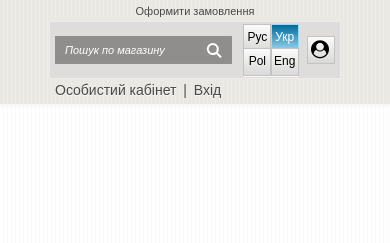
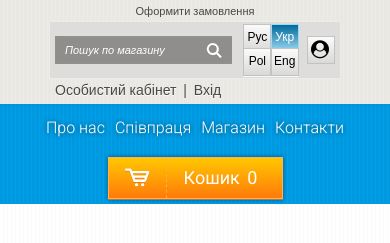
Before and after one commit to JuliaShybunka/Impulsis-test, a website: page app/index.html in a window 390 px wide. Shown: the part 93-336 px from the top of the page. Drawn offline with nearby package versions, Linux system fonts and the light colour scheme; files whose address does not match are found by name; a web font is replaced by a local one.

Commit message:
Create media for navigation

```diff
--- a/app/css/media.css
+++ b/app/css/media.css
@@ -29,6 +29,36 @@
 }
 
 @media (max-width: 1000px) {
+
+    .header__ribbon .header__nav:before,
+    .header__ribbon .header__nav:after {
+        display: none;
+    }
+
+    nav {
+        background-image: -webkit-linear-gradient(0deg, #0098de 37.5%, #00a0ea 37.5%, #00a0ea 50%, #0098de 50%, #0098de 87.5%, #00a0ea 87.5%, #00a0ea 100%);
+        background-size: 8.00px 8.00px;
+    }
+
+    .header__nav {
+        width: 100%;
+        margin-top: 0;
+        background-image: none;
+    }
+
+    .header__nav {
+        justify-content: start;
+    }
+
+    .nav__btn {
+        margin-left: 50px;
+        margin: 5px 0 0 50px;
+    }
+
+    .header__inner::before {
+        display: none;
+    }
+
     .header__items {
         flex-direction: column;
 
@@ -49,6 +79,13 @@
 
 
 @media (max-width: 750px) {
+
+    .nav__menu-items {
+        max-width: 413px;
+        font-size: 16px;
+        padding-left: 10px;
+    }
+
     .header {
         padding: 5px;
     }
@@ -114,7 +151,34 @@
     }
 }
 
+@media (max-width: 670px) {
+    .nav__btn button {
+        width: 175px;
+    }
+
+}
+
 @media (max-width: 650px) {
+    .header__nav {
+        flex-direction: column;
+        align-items: center;
+    }
+
+    .nav__menu-items {
+        padding: 15px;
+    }
+
+    .nav__btn {
+        margin-left: 0;
+    }
+
+    .nav__menu-items {
+        width: auto;
+    }
+
+    nav {
+        min-height: 100px;
+    }
 
     .header__items,
     header__top-numbers {
@@ -217,3 +281,24 @@
         text-align: center;
     }
 }
+
+@media (max-width: 320px) {
+    .header__nav {
+        display: inline-block;
+    }
+
+    .nav__btn button {
+        width: 100%;
+        display: block;
+    }
+
+    .nav__menu-items {
+        padding: 5px;
+        padding-top: 10px;
+        font-size: 14px;
+    }
+
+    nav {
+        min-height: 78px;
+    }
+}
--- a/app/scss/style.scss
+++ b/app/scss/style.scss
@@ -40,7 +40,7 @@ a {
 }
 
 .container {
-  width: 980px;
+  max-width: 980px;
   margin: 0 auto;
 }
 
```
Also changed, not shown: app/index.html (+2 -2 lines), app/css/style.css, 1 other file.
